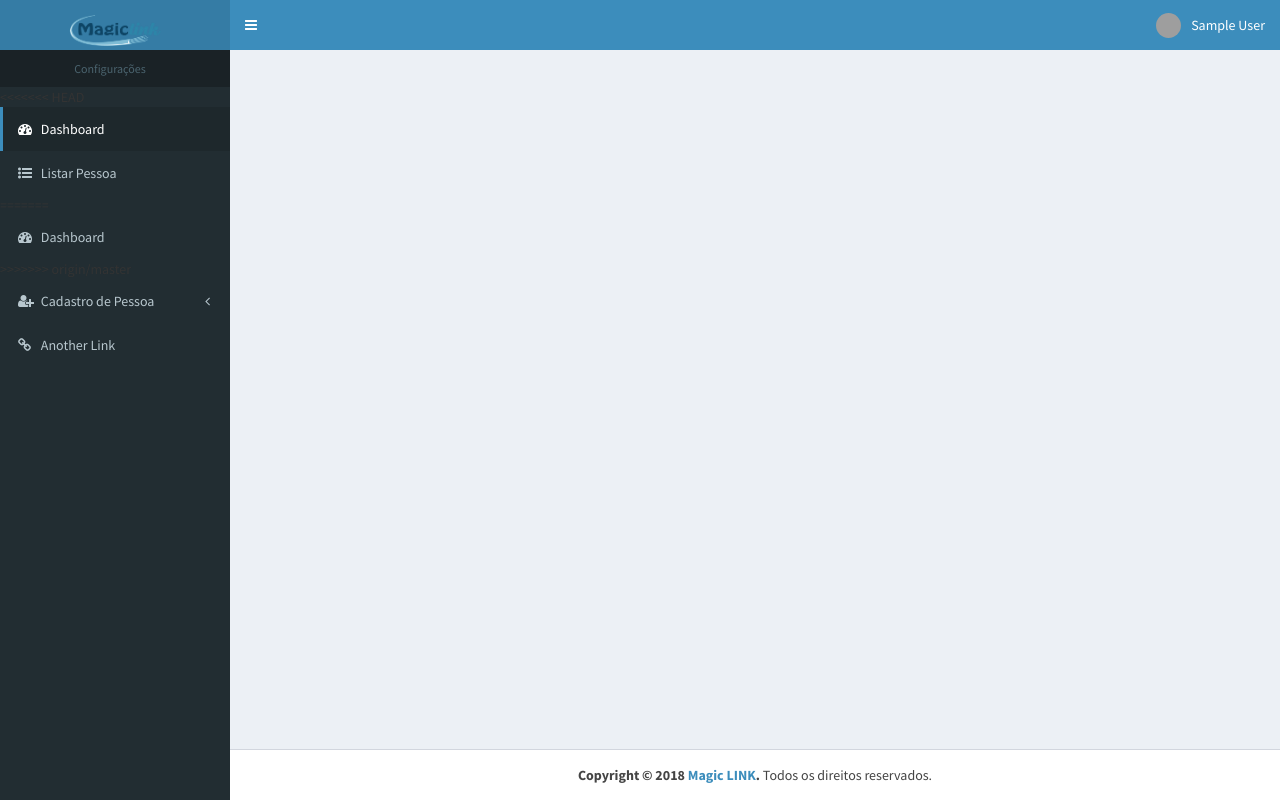
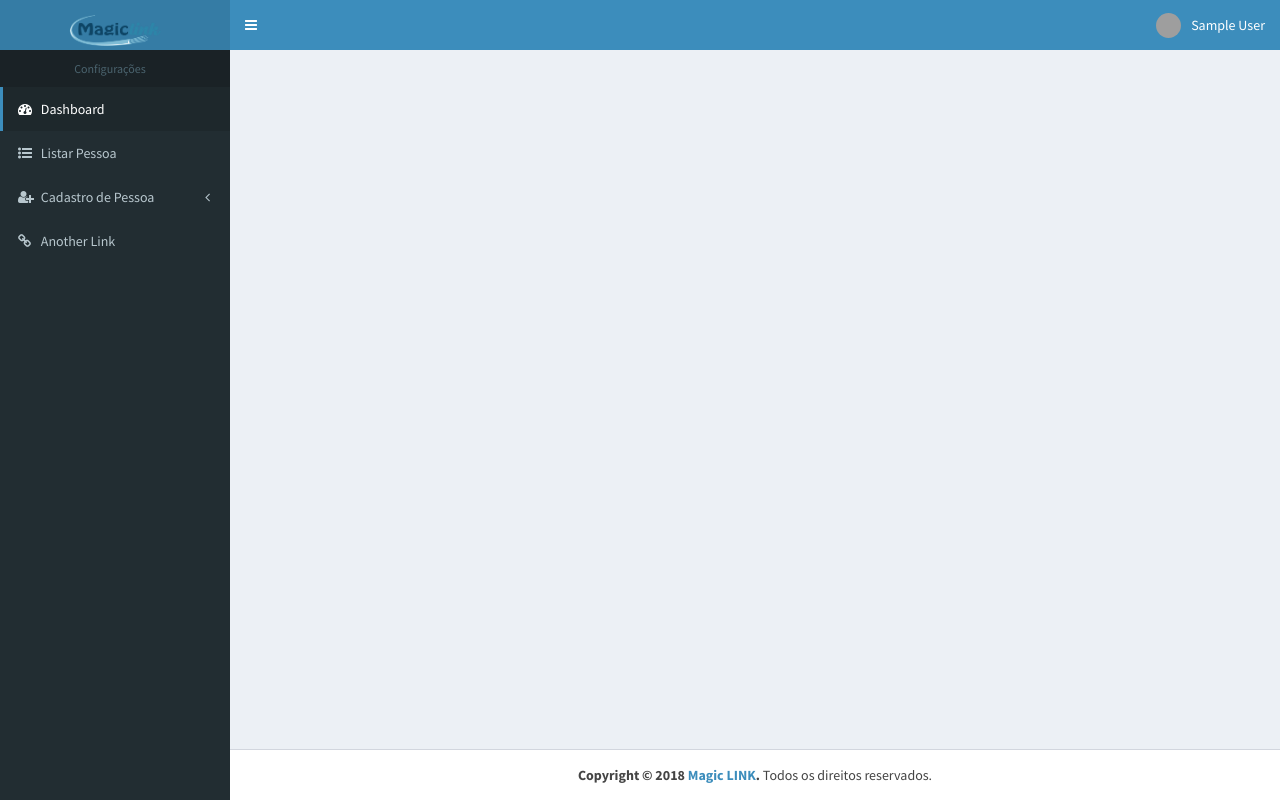
Before and after one commit to thalesgilberto/magic-link, a PHP site: page /views/home.php in a window 1280 px wide. Run offline with PHP 8.4, Linux system fonts and the light colour scheme; the visitor is signed in with stand-in values (Sample User, id 1); grey boxes are pictures that could not be loaded.

Commit message:
Merge origin/master
Conflicts:
	views/header.php

```diff
--- a/views/header.php
+++ b/views/header.php
@@ -157,15 +157,14 @@ scratch. This page gets rid of all links and provides the needed markup only.
                     <ul class="sidebar-menu" data-widget="tree">
                         <li class="header text-center">Configurações</li>
                         <!-- Optionally, you can add icons to the links -->
-<<<<<<< HEAD
+
                         <li class="active"><a href="home.php"><i class="fa fa-dashboard"></i> <span>Dashboard</span></a></li>
                         <li >
                             <a href="listar.php"><i class="fa  fa-list-ul"></i> <span>Listar Pessoa</span>
                             </a>
                         </li>
-=======
-                        <li class=""><a href="home.php"><i class="fa fa-dashboard"></i> <span>Dashboard</span></a></li>
->>>>>>> origin/master
+
+
                         <li class="treeview">
                             <a href="#"><i class="fa fa-user-plus"></i> <span>Cadastro de Pessoa</span>
                                 <span class="pull-right-container">
```
